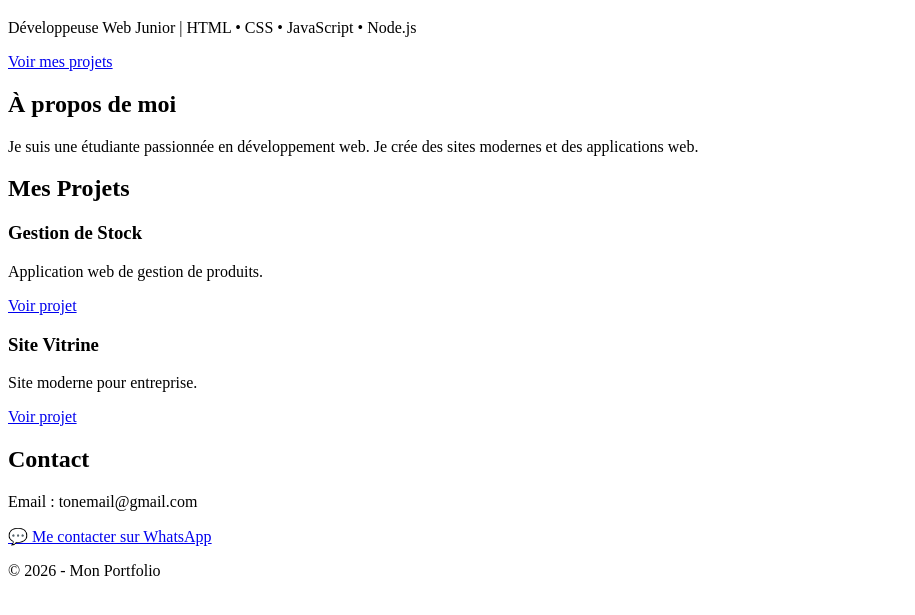
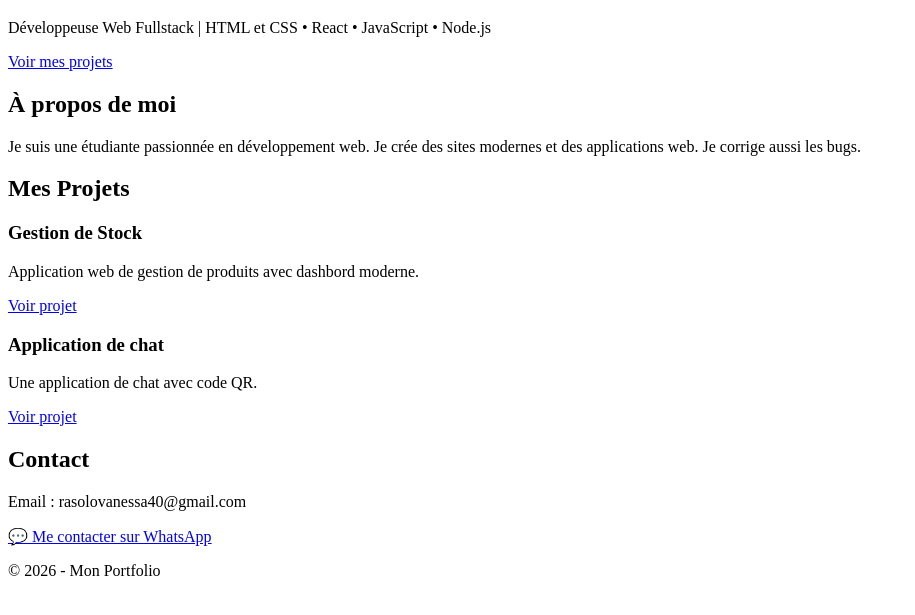
Before and after one commit to VanessaLucy/portfolio, a plain HTML site: page index.html in a window 1280 px wide. Shown: the part 167-782 px from the top of the page, without its empty margins (0-915 px from the left). Drawn offline with Linux system fonts and the light colour scheme.

Commit message:
Update portfolio details and contact information

```diff
--- a/index.html
+++ b/index.html
@@ -3,7 +3,7 @@
 <head>
   <meta charset="UTF-8">
   <meta name="viewport" content="width=device-width, initial-scale=1.0">
-  <title>Portfolio - Développeuse Web</title>
+  <title>Portfolio - Développeuse Web Fullstack</title>
 
   <link rel="stylesheet" href="style.css">
   <link href="https://fonts.googleapis.com/css2?family=Poppins:wght@300;400;600&display=swap" rel="stylesheet">
@@ -28,7 +28,7 @@
     </div>
 
     <h1>Salut, je suis <span>Ton Nom</span></h1>
-    <p>Développeuse Web Junior | HTML • CSS • JavaScript • Node.js</p>
+    <p>Développeuse Web Fullstack | HTML et CSS • React • JavaScript • Node.js</p>
 
     <a href="#projects" class="btn">Voir mes projets</a>
   </header>
@@ -39,6 +39,7 @@
     <p>
       Je suis une étudiante passionnée en développement web.
       Je crée des sites modernes et des applications web.
+       Je corrige aussi les bugs.
     </p>
   </section>
 
@@ -50,13 +51,13 @@
 
       <div class="card">
         <h3>Gestion de Stock</h3>
-        <p>Application web de gestion de produits.</p>
+        <p>Application web de gestion de produits avec dashbord moderne.</p>
         <a href="#">Voir projet</a>
       </div>
 
       <div class="card">
-        <h3>Site Vitrine</h3>
-        <p>Site moderne pour entreprise.</p>
+        <h3>Application de chat</h3>
+        <p>Une application de chat avec code QR.</p>
         <a href="#">Voir projet</a>
       </div>
 
@@ -66,10 +67,10 @@
   <!-- CONTACT -->
   <section class="fade-in" id="contact">
     <h2>Contact</h2>
-    <p>Email : tonemail@gmail.com</p>
+    <p>Email : rasolovanessa40@gmail.com</p>
 
     <!-- WHATSAPP BUTTON -->
-    <a class="whatsapp" href="https://wa.me/261XXXXXXXXX" target="_blank">
+    <a class="whatsapp" href="https://wa.me/261289418715" target="_blank">
       💬 Me contacter sur WhatsApp
     </a>
   </section>
```
